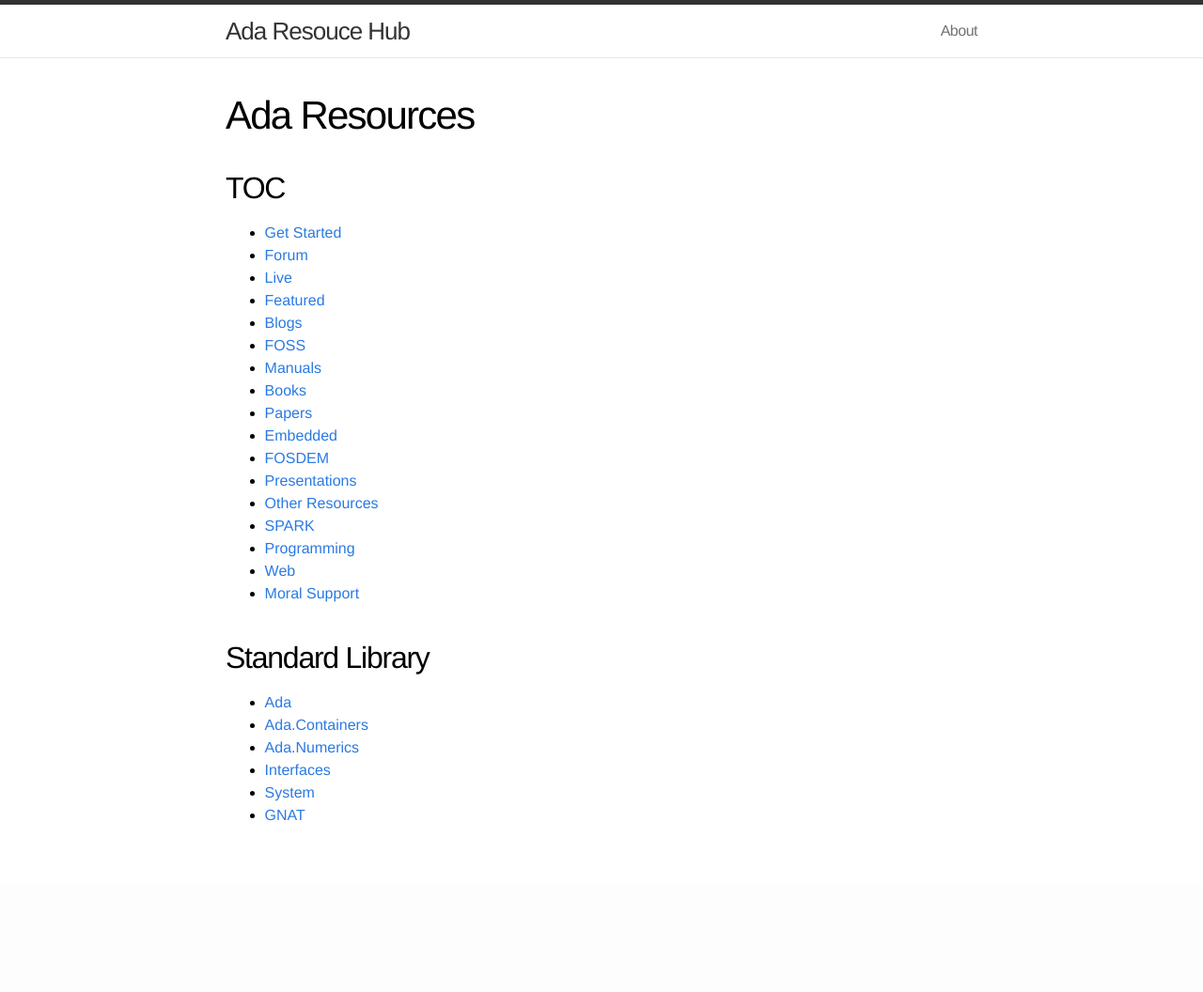
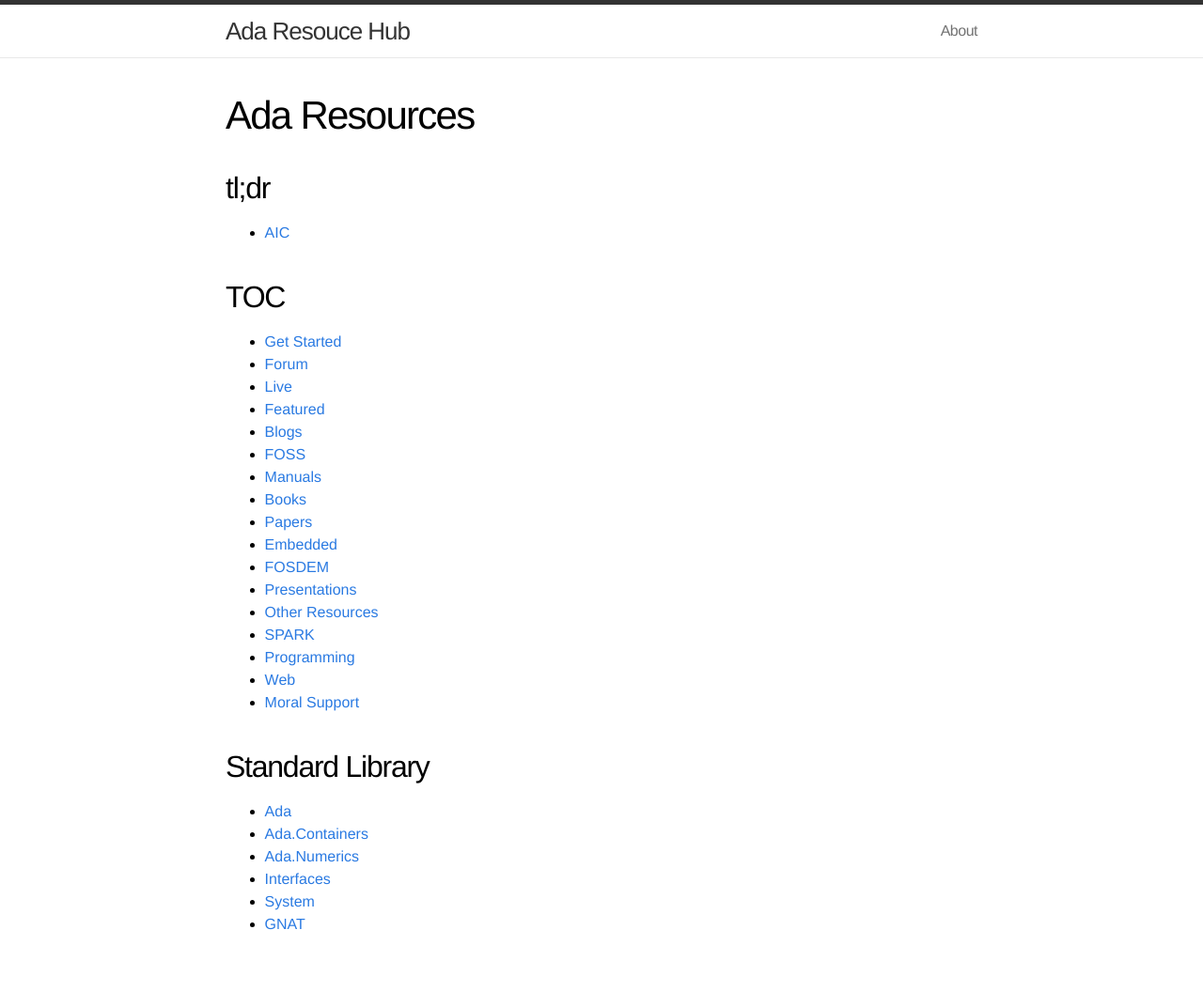
Before and after one commit to quornings/quornings.github.io, a Jekyll site: the page built from ada/index.md, in a window 1280 px wide. Shown: the whole page at 94% size. Built offline with Jekyll 4.4.1, drawn with Linux system fonts in a browser that asks for light colours; before the commit the page ends 940 px from its top, so only the background shows below that.

Commit message:
AIC - Intet nyt under solen

```diff
--- a/ada/index.md
+++ b/ada/index.md
@@ -3,7 +3,11 @@ layout: page
 title: Ada Resources
 ---
 
+## tl;dr
+- [AIC](/http://www.adaic.com/)
+
 ## TOC
+
 - [Get Started](/ada/getstarted/)
 - [Forum](/ada/chat/)
 - [Live](/ada/live)
```
